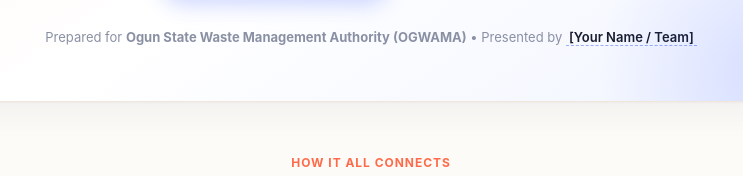
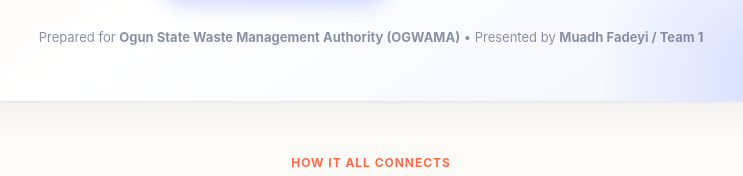
Before and after one commit to muadhfadeyi/ogwama-one, a plain HTML site: page proposal/OGWAMA-Digital-Transformation-Proposal.html in a window 1280 px wide. Shown: the part 529-705 px from the top of the page, 269-1012 px from the left. Drawn offline with Linux system fonts and the light colour scheme.

Commit message:
Set presenter name to Muadh Fadeyi / Team 1

```diff
--- a/proposal/OGWAMA-Digital-Transformation-Proposal.html
+++ b/proposal/OGWAMA-Digital-Transformation-Proposal.html
@@ -483,7 +483,7 @@
       </div>
       <div class="hero-note">
         Prepared for <strong>Ogun State Waste Management Authority (OGWAMA)</strong> &bull;
-        Presented by <span contenteditable="true" class="editable">[Your Name / Team]</span>
+        Presented by <strong>Muadh Fadeyi / Team 1</strong>
       </div>
     </section>
 
```
